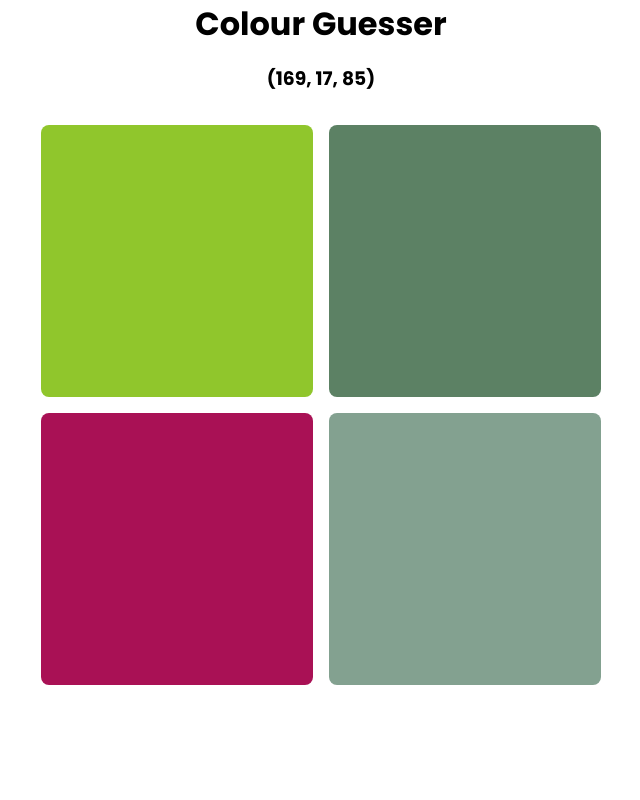
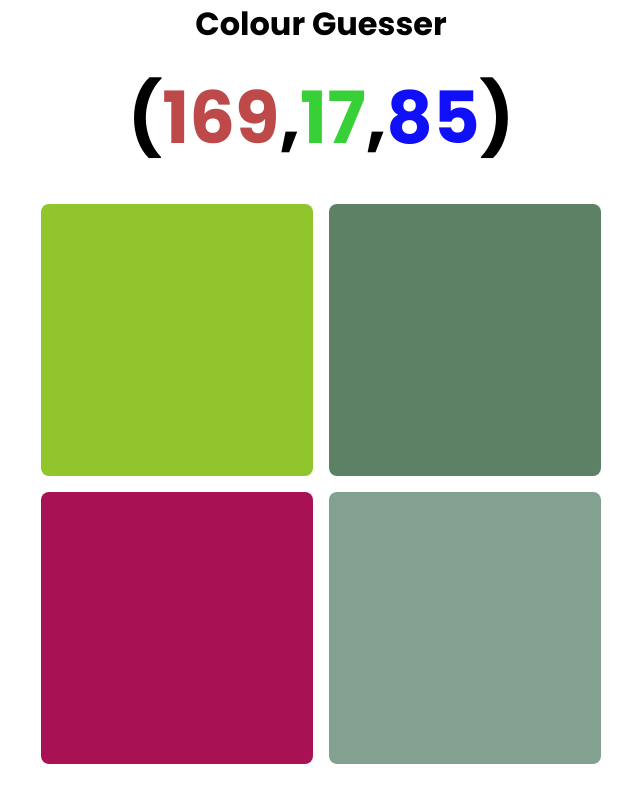
Before and after one commit to JoshGraham14/Colour-Guesser, a React (Vite) app: page / in a window 1280 px wide. Shown: the whole page, without its empty margins (319-959 px from the left). Built offline with nearby package versions, Linux system fonts and the light colour scheme.

Commit message:
Created component to display the question

```diff
--- /dev/null
+++ b/src/components/Question/Question.css
@@ -0,0 +1,19 @@
+.question {
+	display: flex;
+	/* font-size: calc(5vh + 5vw - 2rem); */
+	font-size: clamp(3rem, 5vh + 5vw - 2rem, 5rem);
+	padding-inline: 1rem;
+	border-radius: 0.5rem;
+}
+
+.red {
+	color: rgb(189, 73, 73);
+}
+
+.green {
+	color: rgb(55, 209, 55);
+}
+
+.blue {
+	color: rgb(16, 16, 248);
+}
--- a/src/components/Question/Question.tsx
+++ b/src/components/Question/Question.tsx
@@ -1,4 +1,5 @@
 import { Colour } from '../../generateColours'
+import './Question.css'
 
 interface Props {
 	colour: Colour
@@ -7,8 +8,10 @@ interface Props {
 export const Question = (props: Props) => {
 	const { colour } = props
 	return (
-		<h3>
-			({colour.red}, {colour.green}, {colour.blue})
-		</h3>
+		<h1 className='question'>
+			(<span className='red'>{colour.red}</span>,{' '}
+			<span className='green'>{colour.green}</span>,{' '}
+			<span className='blue'>{colour.blue}</span>)
+		</h1>
 	)
 }
```
